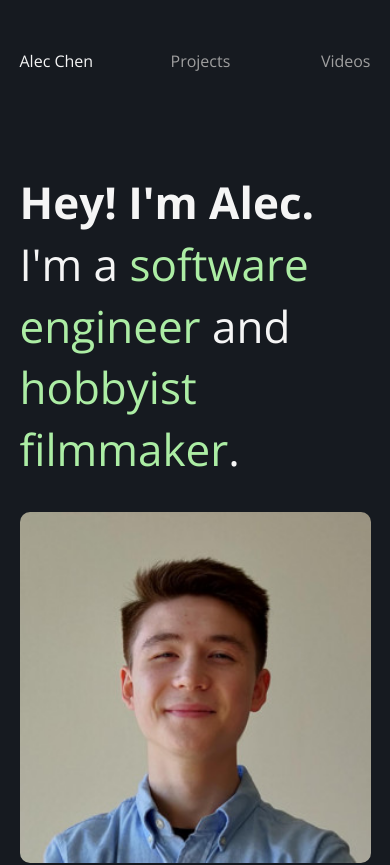
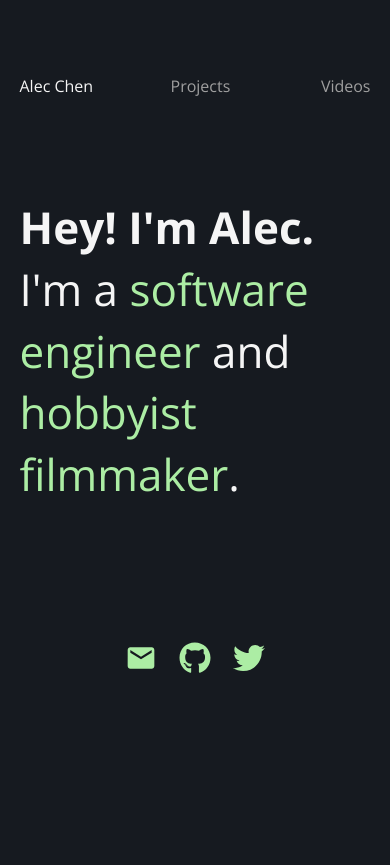
Before and after one commit to alecchendev/alecchendev.github.io, a Next.js app: page / in a window 390 px wide. Shown: the top 865 px of the page. After the commit the page ends 844 px from the top, so only its background shows below. Built offline with nearby package versions, Linux system fonts and the light colour scheme.

Commit message:
Fix spacing and remove profile image for mobile

```diff
--- a/styles/index.module.css
+++ b/styles/index.module.css
@@ -87,6 +87,7 @@
 	}
 
 	.profileImg {
+		display: none;
 		width: 100%;
 		border-radius: 10px;
 		margin: 0;
--- a/styles/layout.module.css
+++ b/styles/layout.module.css
@@ -83,13 +83,6 @@
 		max-width: 90%;
 		padding-left: 0;
 		padding-right: 0;
-		padding-bottom: 0;
 	}
 
 }
-
-@media screen and (max-width: 800px) {
-	.padTop {
-		padding-top: 50px;
-	}
-}
```
